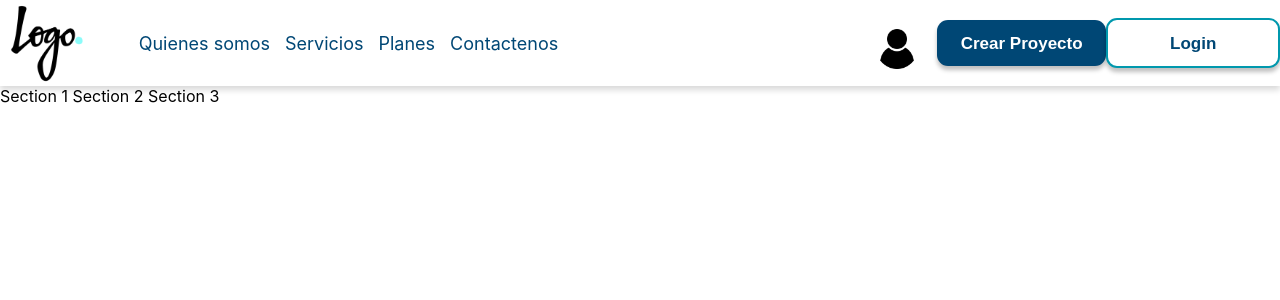
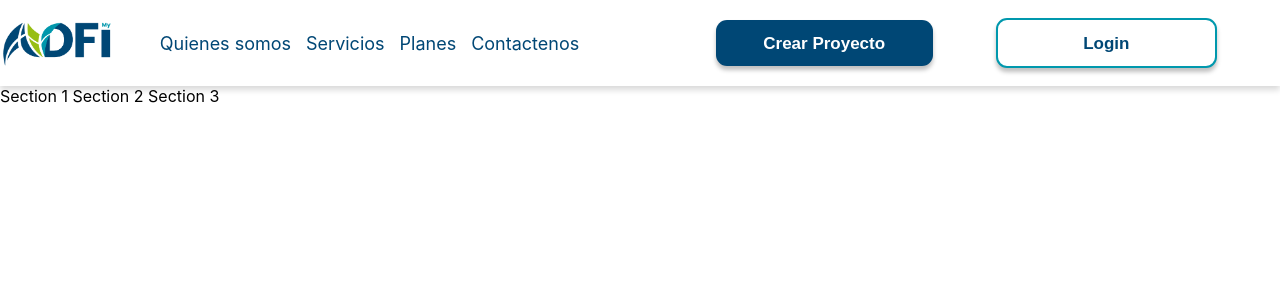
Before and after one commit to nataliarrod/my-adfi, a React (Create React App) app: page / in a window 1280 px wide. Shown: the top 300 px of the page. Built offline with nearby package versions, Linux system fonts and the light colour scheme.

Commit message:
change navbar size and justification

```diff
--- a/src/modules/Landing/components/NavBar/constants.js
+++ b/src/modules/Landing/components/NavBar/constants.js
@@ -13,7 +13,7 @@ const labelsNavBar = [
   },
   {
     name: "Contactenos",
-    url: "/contact-me",
+    url: "/contact-us",
   },
 ];
 
--- a/src/modules/Landing/components/NavBar/index.js
+++ b/src/modules/Landing/components/NavBar/index.js
@@ -16,15 +16,14 @@ const NavBar = () => {
         <ul className="nav-bar-label-ul">
           {labelsNavBar.map((label, index) => {
             return (
-              <li key={`navbar-label-${index}`}>
+              <li key={`nav-bar-label-${index}`}>
                 <Button type="link" text={label.name} link={label.url} />
               </li>
             );
           })}
         </ul>
-
       </div>
-      <div className="nav-bar-icons">
+      {/* <div className="nav-bar-icons">
         <div>
           <img
             src={User}
@@ -32,9 +31,11 @@ const NavBar = () => {
             className="nav-bar-user-icon"
           />
         </div>
+      </div> */}
+      <div className="nav-bar-buttons">
+        <Button type="primary" text="Crear Proyecto"></Button>
+        <Button type="secundary" text="Login"></Button>
       </div>
-      <Button type="primary" text="Crear Proyecto"></Button>
-      <Button type="secundary" text="Login"></Button>
     </div>
   );
 }
--- a/src/modules/Landing/components/NavBar/style.css
+++ b/src/modules/Landing/components/NavBar/style.css
@@ -16,14 +16,15 @@
 }
 
 .nav-bar-logo img{
-  width: 80px;
-  height: 80px;
+  width: 100%;
+  height: 100%;
 }
 
 .nav-bar-label {
   display: flex;
   align-items: center;
-  width: 75%;
+  justify-content: center;
+  width: 600px;
 }
 
 .nav-bar-label-ul{
@@ -36,7 +37,7 @@
 .nav-bar-label-ul li{
   display: inline;
   margin-right: 15px;
-  font-size: 18px;
+  font-size: 17px;
   font-weight: 600;
   color: white;
 }
@@ -61,3 +62,12 @@
 .nav-bar-user-icon:hover {
   cursor: pointer;
 }
+
+.nav-bar-buttons {
+  display: flex;
+  flex-wrap: wrap;
+  align-items: center;
+  justify-content: space-evenly;
+  width: 700px;
+  height: 100%;
+}
```
Also changed, not shown: src/assets/img/png/logo.png.
